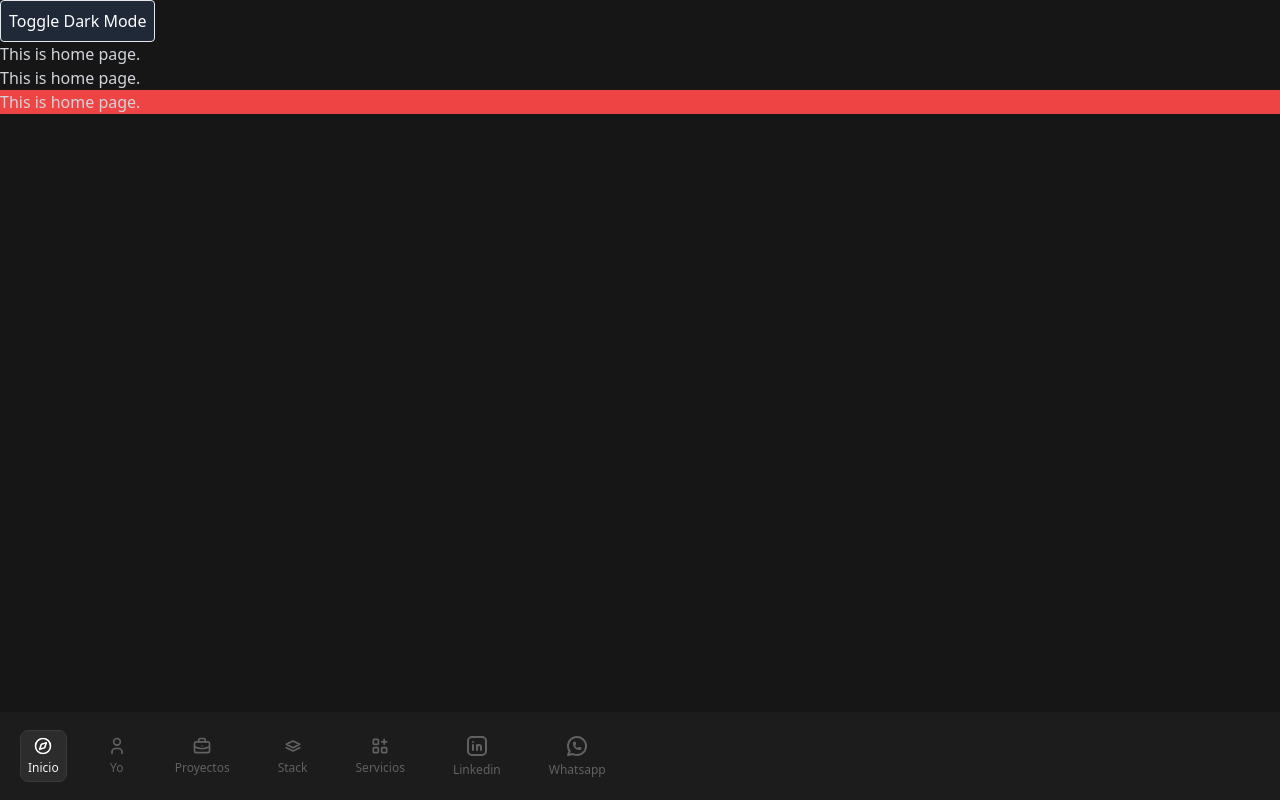
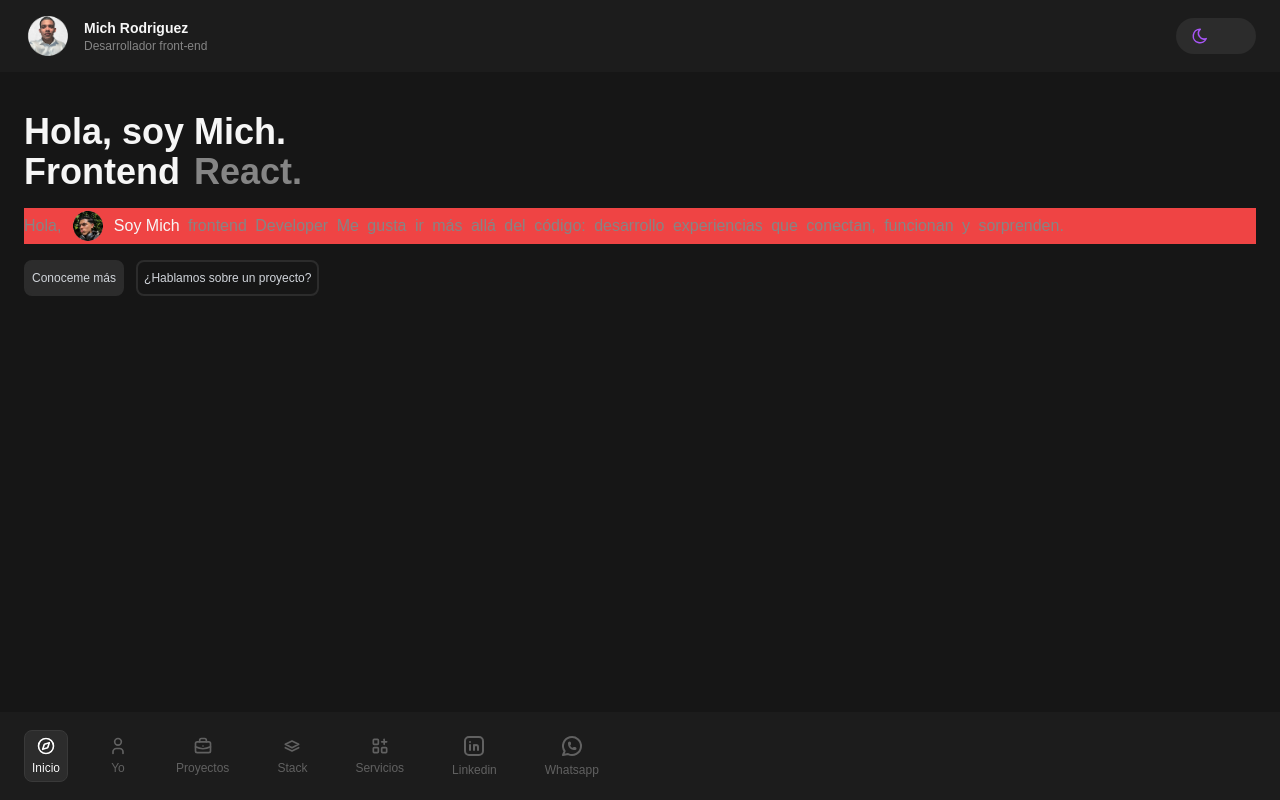
Before and after one commit to MichelleeLara/hub, an Astro site: page / in a window 1280 px wide. Built offline with nearby package versions, Linux system fonts and the light colour scheme; Astro itself is replaced by a stand-in of ours.

Commit message:
Init home seection with animation

```diff
--- /dev/null
+++ b/src/components/Hero.tsx
@@ -0,0 +1,161 @@
+// 'use cleint'
+// "use client";
+"use client";
+import React, { useMemo } from "react";
+import { motion } from "framer-motion";
+import parse from "html-react-parser";
+
+type AnimateFragmentsProps = {
+  value: string;
+  className?: string;
+  filter?: boolean;
+  duration?: number;
+  delayBetweenFragments?: number;
+};
+
+// Variants para el contenedor (staggering) y cada fragmento (entrada animada)
+const containerVariants = (delayBetweenFragments: number) => ({
+  initial: {},
+  animate: {
+    transition: {
+      staggerChildren: delayBetweenFragments,
+    },
+  },
+});
+
+const fragmentVariants = (filter: boolean, duration: number) => ({
+  initial: {
+    opacity: 0,
+    filter: filter ? "blur(10px)" : "none",
+  },
+  animate: {
+    opacity: 1,
+    filter: "blur(0px)",
+    transition: {
+      duration,
+    },
+  },
+});
+
+export const AnimateFragments = ({
+  value,
+  className,
+  filter = true,
+  duration = 0.5,
+  delayBetweenFragments = 0.2,
+}: AnimateFragmentsProps) => {
+
+  // Función recursiva para procesar nodos: pueden ser strings o React elements
+  const processNode = (node: React.ReactNode, keyPrefix: string = "node"): React.ReactNode => {
+    // Si es texto plano, dividir en palabras
+    if (typeof node === "string") {
+      const words = node.split(/\s+/).filter((w) => w.trim() !== "");
+      return words.map((word, i) => (
+        <React.Fragment key={`${keyPrefix}-word-${i}`}>{word}&nbsp;</React.Fragment>
+      ));
+    }
+
+    // Si es un elemento React, procesar sus children recursivamente
+    if (React.isValidElement(node)) {
+      if (node.props && node.props.children) {
+        const childrenArray = React.Children.toArray(node.props.children);
+        const processedChildren = childrenArray.map((child, idx) =>
+          processNode(child, `${keyPrefix}-child-${idx}`)
+        );
+
+        // Devolver el mismo elemento con sus children procesados
+        return React.cloneElement(node, { key: keyPrefix, children: processedChildren });
+      }
+      return React.cloneElement(node, { key: keyPrefix });
+    }
+
+    // Si no es string ni elemento React (null, undefined, etc.)
+    return null;
+  };
+
+  // Parsear el HTML a nodos React y procesarlos
+  const fragments = useMemo(() => {
+    if (!value || typeof value !== "string" || !value.trim()) {
+      return [];
+    }
+
+    const parsed = parse(value);
+    const parsedArray = Array.isArray(parsed) ? parsed : [parsed];
+
+    const processed = parsedArray
+      .map((node, idx) => processNode(node, `root-${idx}`))
+      .flat()
+      .filter(Boolean);
+
+    return processed;
+  }, [value]);
+
+  return (
+    <motion.div
+      className={`flex flex-wrap items-center gap-1 ${className || ""}`}
+      variants={containerVariants(delayBetweenFragments)}
+      initial="initial"
+      animate="animate"
+    >
+      {fragments.map((fragment, idx) => (
+        <motion.span
+          key={`fragment-${idx}`}
+          variants={fragmentVariants(filter, duration)}
+          className="inline-block"
+        >
+          {fragment}
+        </motion.span>
+      ))}
+    </motion.div>
+  );
+};
+
+
+
+// "use client";
+// import { useEffect } from "react";
+// import { motion, stagger, useAnimate } from "framer-motion";
+
+// export const TextGenerateEffect = ({
+//   text,
+//   className,
+//   filter = true,
+//   duration = 0.5,
+// }: {
+//   text: string; // Texto a animar
+//   className?: string;
+//   filter?: boolean;
+//   duration?: number;
+// }) => {
+//   const [scope, animate] = useAnimate();
+
+//   useEffect(() => {
+//     animate(
+//       "span",
+//       {
+//         opacity: 1,
+//         filter: filter ? "blur(0px)" : "none",
+//       },
+//       {
+//         duration: duration,
+//         delay: stagger(0.2),
+//       }
+//     );
+//   }, [scope, animate, filter, duration]);
+
+//   return (
+//     <motion.div ref={scope} className={`inline-block ${className}`}>
+//       {text.split(" ").map((word, idx) => (
+//         <motion.span
+//           key={idx}
+//           className="opacity-0 inline-block mx-1"
+//           style={{
+//             filter: filter ? "blur(10px)" : "none",
+//           }}
+//         >
+//           {word}
+//         </motion.span>
+//       ))}
+//     </motion.div>
+//   );
+// };
--- a/src/components/Navbar.jsx
+++ b/src/components/Navbar.jsx
@@ -119,7 +119,7 @@ export default function AnimatedTabs() {
   // }
 
   return (
-    <nav className="fixed bottom-0 left-0 right-0 border-t text-xs font-semibold text-[#616161] overflow-x-auto overflow-hidden flex gap-8 items-center no-scrollbar py-4 first:pl-5 last:pr-5 [&>li]:flex [&>li]:flex-col [&>li]:items-center [&>li]:gap-1 [&>li>svg]:text-[#8a8a8a] [&>li]:p-1.5 [&>li]:px-2.5 dark:bg-[#1c1c1c] dark:border-none">
+    <nav className="fixed bottom-0 left-0 right-0 border-t text-xs font-semibold text-[#616161] overflow-x-auto overflow-hidden flex gap-8 items-center no-scrollbar py-4 first:pl-6 last:pr-6 [&>li]:flex [&>li]:flex-col [&>li]:items-center [&>li]:gap-1 [&>li>svg]:text-[#8a8a8a] [&>li]:p-1.5 [&>li]:px-2.5 dark:bg-[#1c1c1c] dark:border-none">
       <ul className="no-scrollbar flex items-center justify-center text-center gap-8">
         {tabs.map((tab) => {
           const IconComponent = iconMap[tab.id.toLowerCase()];
--- a/src/components/Themetoggle.jsx
+++ b/src/components/Themetoggle.jsx
@@ -1,7 +1,7 @@
 import { useEffect, useState } from "react";
+import { motion, AnimatePresence } from "framer-motion";
 
 export default function ThemeToggle() {
-  // Estado inicial vacío porque no podemos acceder a localStorage en el servidor
   const [theme, setTheme] = useState("dark");
 
   // Sincronizar tema desde localStorage al montar el componente (solo en el cliente)
@@ -22,9 +22,73 @@ export default function ThemeToggle() {
   return (
     <button
       onClick={toggleTheme}
-      className="p-2 border rounded transition-colors duration-300 dark:bg-gray-800 dark:text-white bg-gray-200 text-black"
+      className="relative flex items-center w-20 h-9 rounded-full bg-[#dadada83] dark:bg-[#2c2c2c] transition-colors duration-500 "
     >
-      Toggle Dark Mode
+      {/* Contenedor animado del ícono */}
+      <motion.div
+        className="absolute flex items-center justify-center w-10 h-10"
+        initial={{
+          left: theme === "dark" ? "4px" : "calc(100% - 44px)",
+        }}
+        animate={{
+          left: theme === "dark" ? "4px" : "calc(100% - 44px)",
+        }}
+        transition={{
+          type: "spring",
+          stiffness: 500,
+          damping: 30,
+        }}
+      >
+        <AnimatePresence mode="wait">
+          {theme === "dark" ? (
+            <motion.svg
+              key="moon"
+              xmlns="http://www.w3.org/2000/svg"
+              width="18"
+              height="18"
+              viewBox="0 0 24 24"
+              fill="none"
+              stroke="currentColor"
+              strokeWidth="2"
+              strokeLinecap="round"
+              strokeLinejoin="round"
+              initial={{ opacity: 0, scale: 0.8 }}
+              animate={{ opacity: 1, scale: 1 }}
+              exit={{ opacity: 0, scale: 0.8 }}
+              transition={{ duration: 0.3 }}
+              className="text-purple-500"
+            >
+              <path stroke="none" d="M0 0h24v24H0z" fill="none" />
+              <path d="M12 3c.132 0 .263 0 .393 0a7.5 7.5 0 0 0 7.92 12.446a9 9 0 1 1 -8.313 -12.454z" />
+            </motion.svg>
+          ) : (
+            <motion.svg
+              key="sun"
+              xmlns="http://www.w3.org/2000/svg"
+              width="18"
+              height="18"
+              viewBox="0 0 24 24"
+              fill="currentColor"
+              initial={{ opacity: 0, scale: 0.8 }}
+              animate={{ opacity: 1, scale: 1 }}
+              exit={{ opacity: 0, scale: 0.8 }}
+              transition={{ duration: 0.3 }}
+              className="text-yellow-500"
+            >
+              <path stroke="none" d="M0 0h24v24H0z" fill="none" />
+              <path d="M12 19a1 1 0 0 1 .993 .883l.007 .117v1a1 1 0 0 1 -1.993 .117l-.007 -.117v-1a1 1 0 0 1 1 -1z" />
+              <path d="M18.313 16.91l.094 .083l.7 .7a1 1 0 0 1 -1.32 1.497l-.094 -.083l-.7 -.7a1 1 0 0 1 1.218 -1.567l.102 .07z" />
+              <path d="M7.007 16.993a1 1 0 0 1 .083 1.32l-.083 .094l-.7 .7a1 1 0 0 1 -1.497 -1.32l.083 -.094l.7 -.7a1 1 0 0 1 1.414 0z" />
+              <path d="M4 11a1 1 0 0 1 .117 1.993l-.117 .007h-1a1 1 0 0 1 -.117 -1.993l.117 -.007h1z" />
+              <path d="M21 11a1 1 0 0 1 .117 1.993l-.117 .007h-1a1 1 0 0 1 -.117 -1.993l.117 -.007h1z" />
+              <path d="M6.213 4.81l.094 .083l.7 .7a1 1 0 0 1 -1.32 1.497l-.094 -.083l-.7 -.7a1 1 0 0 1 1.217 -1.567l.102 .07z" />
+              <path d="M19.107 4.893a1 1 0 0 1 .083 1.32l-.083 .094l-.7 .7a1 1 0 0 1 -1.497 -1.32l.083 -.094l-.7 -.7a1 1 0 0 1 1.414 0z" />
+              <path d="M12 2a1 1 0 0 1 .993 .883l.007 .117v1a1 1 0 0 1 -1.993 .117l-.007 -.117v-1a1 1 0 0 1 1 -1z" />
+              <path d="M12 7a5 5 0 1 1 -4.995 5.217l-.005 -.217l.005 -.217a5 5 0 0 1 4.995 -4.783z" />
+            </motion.svg>
+          )}
+        </AnimatePresence>
+      </motion.div>
     </button>
   );
 }
--- a/src/layouts/Layout.astro
+++ b/src/layouts/Layout.astro
@@ -1,6 +1,9 @@
 ---
 import React from 'react';
 import AnimatedTabs from '../components/Navbar';
+import '@fontsource-variable/inter-tight';
+// Supports weights 100-900
+import '@fontsource-variable/inter';
 ---
 <!doctype html>
 <html lang="es" class="dark">
@@ -30,6 +33,10 @@ import AnimatedTabs from '../components/Navbar';
   height: 100%;
   }
 
+  body {
+    font-family: 'Inter Variable', sans-serif;
+  }
+
 
   @view-transition{
   navigation: auto;
--- a/src/pages/index.astro
+++ b/src/pages/index.astro
@@ -1,7 +1,8 @@
 ---
 import ThemeToggle from '../components/Themetoggle';
 import Layout from '../layouts/Layout.astro';
-import Navbar from '../components/Navbar'
+import { AnimateFragments } from '../components/Hero'
+// import Navbar from '../components/Navbar'
 // Welcome to Astro! Wondering what to do next? Check out the Astro documentation at https://docs.astro.build
 // Don't want to use any of this? Delete everything in this file, the `assets`, `components`, and `layouts` directories, and start fresh.
 ---
@@ -10,40 +11,72 @@ import Navbar from '../components/Navbar'
 	<!-- <head slot="head">
 		<title>Dark Mode in Astro</title>
 	</head> -->
-	<main class="bg-white min-h-screen text-black dark:bg-[#161616] dark:text-gray-300 transition-colors duration-300">
+	<main class="bg-white min-h-screen text-black dark:bg-[#161616] dark:text-gray-300 transition-colors duration-300 pb-32">
 
+		<section class="fixed left-0 top-0 w-full bg-[#eff3f4] dark:bg-[#1c1c1c] py-3">
+			<div class="mx-6 flex gap-3 items-center justify-between">
+				<div class="flex gap-3 items-center">
+					<img src="/author.png" class=" w-12 object-top" alt="">
+					<div class="flex flex-col gap-0">
+						<p class="font-semibold text-sm dark:text-secondary">Mich Rodriguez</p>
+						<p class="text-xs font-medium text-terteary">Desarrollador front-end</p>
+					</div>
+				</div>
 
-		<!-- <nav class="absolute w-full bottom-0">
-			<ul class=" border-t text-xs font-semibold text-[#616161] overflow-x-auto overflow-hidden flex gap-8 items-center  py-6 first:pl-5 [&>li]:flex [&>li]:flex-col [&>li]:items-center [&>li]:gap-1 [&>li>svg]:text-[#8a8a8a] [&>li]:p-1.5 [&>li]:px-2.5 dark:bg-[#1c1c1c] dark:border-t-gray-600  ">
-				<li class="bg-[#eff3f4] rounded-lg border border-[#e1e1e3] dark:border-[#393939] dark:bg-[#2c2c2c]">
-					<svg  xmlns="http://www.w3.org/2000/svg"  width="20"  height="20"  viewBox="0 0 24 24"  fill="none"  stroke="currentColor"  stroke-width="2"  stroke-linecap="round"  stroke-linejoin="round"  class="icon icon-tabler icons-tabler-outline icon-tabler-brand-safari"><path stroke="none" d="M0 0h24v24H0z" fill="none"/><path d="M8 16l2 -6l6 -2l-2 6l-6 2" /><path d="M12 12m-9 0a9 9 0 1 0 18 0a9 9 0 1 0 -18 0" /></svg>
-					Inicio
-				</li>
-				<li>
-					<svg  xmlns="http://www.w3.org/2000/svg"  width="20"  height="20"  viewBox="0 0 24 24"  fill="none"  stroke="currentColor"  stroke-width="2"  stroke-linecap="round"  stroke-linejoin="round"  class="icon icon-tabler icons-tabler-outline icon-tabler-user"><path stroke="none" d="M0 0h24v24H0z" fill="none"/><path d="M8 7a4 4 0 1 0 8 0a4 4 0 0 0 -8 0" /><path d="M6 21v-2a4 4 0 0 1 4 -4h4a4 4 0 0 1 4 4v2" /></svg>
-					Yo
-				</li>
-				<li>
-					<svg  xmlns="http://www.w3.org/2000/svg"  width="20"  height="20"  viewBox="0 0 24 24"  fill="none"  stroke="currentColor"  stroke-width="2"  stroke-linecap="round"  stroke-linejoin="round"  class="icon icon-tabler icons-tabler-outline icon-tabler-briefcase"><path stroke="none" d="M0 0h24v24H0z" fill="none"/><path d="M3 7m0 2a2 2 0 0 1 2 -2h14a2 2 0 0 1 2 2v9a2 2 0 0 1 -2 2h-14a2 2 0 0 1 -2 -2z" /><path d="M8 7v-2a2 2 0 0 1 2 -2h4a2 2 0 0 1 2 2v2" /><path d="M12 12l0 .01" /><path d="M3 13a20 20 0 0 0 18 0" /></svg>
-					Proyectos
-				</li>
-				<li>
-					<svg  xmlns="http://www.w3.org/2000/svg"  width="20"  height="20"  viewBox="0 0 24 24"  fill="none"  stroke="currentColor"  stroke-width="2"  stroke-linecap="round"  stroke-linejoin="round"  class="icon icon-tabler icons-tabler-outline icon-tabler-stack"><path stroke="none" d="M0 0h24v24H0z" fill="none"/><path d="M12 6l-8 4l8 4l8 -4l-8 -4" /><path d="M4 14l8 4l8 -4" /></svg>
-					Stack
-				</li>
-				<li>
-					<svg  xmlns="http://www.w3.org/2000/svg"  width="20"  height="20"  viewBox="0 0 24 24"  fill="none"  stroke="currentColor"  stroke-width="2"  stroke-linecap="round"  stroke-linejoin="round"  class="icon icon-tabler icons-tabler-outline icon-tabler-apps"><path stroke="none" d="M0 0h24v24H0z" fill="none"/><path d="M4 4m0 1a1 1 0 0 1 1 -1h4a1 1 0 0 1 1 1v4a1 1 0 0 1 -1 1h-4a1 1 0 0 1 -1 -1z" /><path d="M4 14m0 1a1 1 0 0 1 1 -1h4a1 1 0 0 1 1 1v4a1 1 0 0 1 -1 1h-4a1 1 0 0 1 -1 -1z" /><path d="M14 14m0 1a1 1 0 0 1 1 -1h4a1 1 0 0 1 1 1v4a1 1 0 0 1 -1 1h-4a1 1 0 0 1 -1 -1z" /><path d="M14 7l6 0" /><path d="M17 4l0 6" /></svg>
-					Servicios
-				</li>
-			</ul>
-		</nav> -->
+				<ThemeToggle client:load/>
+			</div>
+		</section>
 
+		<section class="pt-28">
+			<div class="mx-6 flex flex-col gap-4">
+			  <h1 class="text-4xl text-secondary font-semibold min-h-fit">
+				Hola, soy Mich.
+				<AnimateFragments
+				client:load
+				value={"Frontend <span class=\"text-terteary\">React.</span>"}
+				/>
+			  </h1>
+			  <div class="sm:aspect-auto text-terteary bg-red-500 min-h-min">
+				  <AnimateFragments
+					client:load
+					value={"Hola, <a href=\"/yo\" class=\"text-secondary flex items-center gap-2\"><img src=\"/author_home.png\" class=\"w-9 inline\" alt=\"\" /> Soy Mich</a> frontend <span class=\"\">Developer</span> Me gusta ir más allá del código: desarrollo experiencias que conectan, funcionan y sorprenden. "}
+				  />
+			  </div>
 
+			  <div class="flex gap-3 text-center mt-0 flex-wrap">
+				<a href="" class="border-2 rounded-lg bg-[#2c2c2c] border-[#2c2c2c] text-xs py-2 px-1.5">Conoceme más</a>
+				<a href="" class="border-2 rounded-lg border-[#2c2c2c] text-xs py-2 px-1.5">¿Hablamos sobre un proyecto?</a>
+			  </div>
+			</div>
+		</section>
 
-		<ThemeToggle client:load/>
-		<p>This is home page.</p>
-		<p>This is home page.</p>
-		<p class="bg-red-500 p">This is home page.</p>
 	</main>
 
 </Layout>
+
+<style>
+	.blob {
+		animation: morph 3.6s linear infinite;
+		border-collapse: separate;
+		outline: .35rem solid #2c2c2c;
+	}
+
+	@keyframes morph {
+		0%,
+		100% {
+		border-radius: 40% 60% 70% 30% / 40% 40% 60% 50%;
+		-webkit-border-radius: 40% 60% 70% 30% / 40% 40% 60% 50%;
+		-moz-border-radius: 40% 60% 70% 30% / 40% 40% 60% 50%;
+		}
+		34% {
+		border-radius: 70% 30% 50% 50% / 30% 30% 70% 70%;
+		-webkit-border-radius: 70% 30% 50% 50% / 30% 30% 70% 70%;
+		-moz-border-radius: 70% 30% 50% 50% / 30% 30% 70% 70%;
+		}
+		67% {
+		border-radius: 100% 60% 60% 100% / 100% 100% 60% 60%;
+		-webkit-border-radius: 100% 60% 60% 100% / 100% 100% 60% 60%;
+		-moz-border-radius: 100% 60% 60% 100% / 100% 100% 60% 60%;
+		}
+	}
+</style>
--- a/src/pages/proyectos.astro
+++ b/src/pages/proyectos.astro
@@ -8,5 +8,4 @@ import Layout from '../layouts/Layout.astro';
 		<ThemeToggle client:load/>
 		<p style="color: aqua;" class="text-red-500 py-60 bg-red-500ultimet dark:text-yellow-500">This is an example of dark mode in Astro.</p>
 	</main>
-
 </Layout>
--- a/tailwind.config.mjs
+++ b/tailwind.config.mjs
@@ -3,7 +3,14 @@ export default {
 	darkMode: 'class',
 	content: ['./src/**/*.{astro,html,js,jsx,md,mdx,svelte,ts,tsx,vue}'],
 	theme: {
-		extend: {},
+		extend: {
+			colors: {
+				'primary': "#148cfa",
+				'secondary': "#F6F6F6",
+				'terteary': "#858585"
+			}
+		},
 	},
+
 	plugins: [],
 }
```
Also changed, not shown: package.json (+6 -2 lines), src/pages/index.jsx (deleted, +0 -12 lines), src/pages/proyectos.jsx (deleted, +0 -12 lines), src/pages/yo.jsx (deleted, +0 -12 lines), public/author.png (added), public/author.webp (added), public/author_home.png (added), 1 other file.
